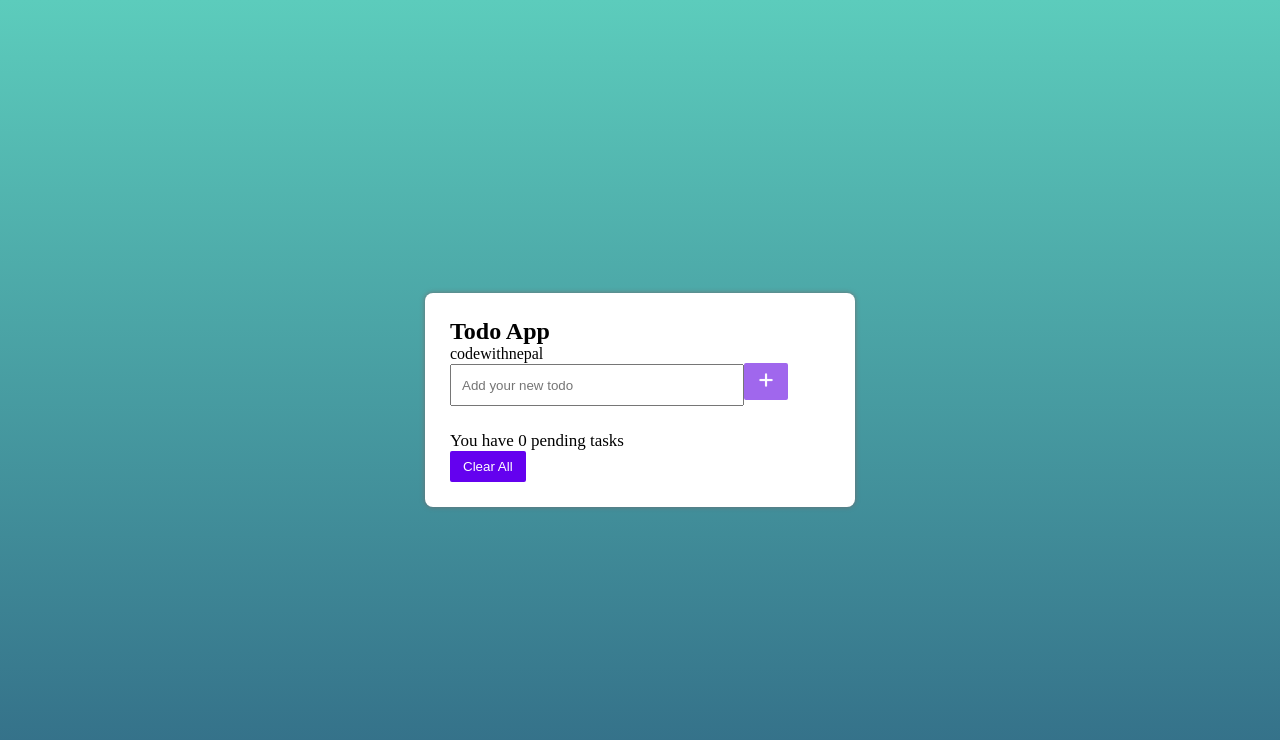
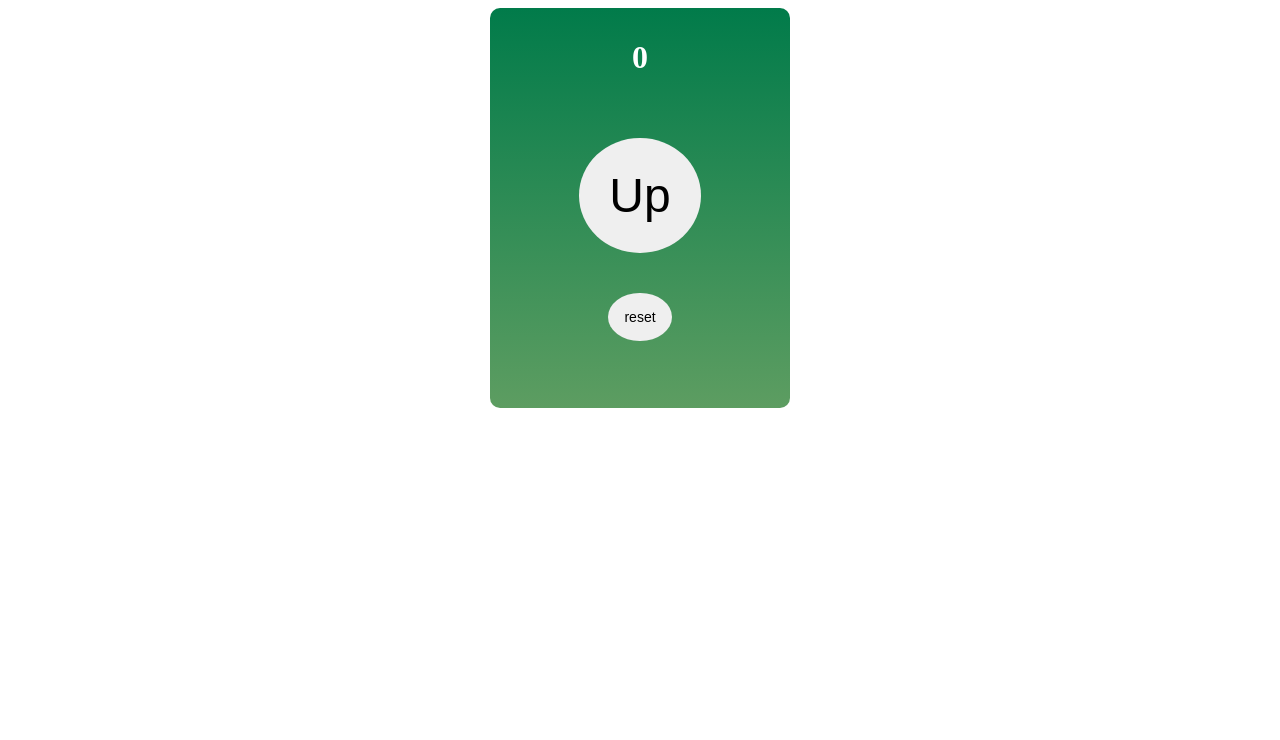
Before and after one commit to filip-ratkovic/react-course, a React (Create React App) app: page / in a window 1280 px wide. Shown: the top 740 px of the page. Built offline with nearby package versions, Linux system fonts and the light colour scheme.

Commit message:
Tasbeeh counter app

```diff
--- a/src/App.jsx
+++ b/src/App.jsx
@@ -1,12 +1,12 @@
 import React, { Component } from 'react'
-import ToDo from './Projects/ToDo/ToDo'
+import Tasbeeh from './Projects/TasbeehCounter/Tasbeeh'
 
 export default class App extends Component {
 
   render() {
     return (
       <div className="app">
-      <ToDo/>
+        <Tasbeeh/>
       </div>
     )
   }
--- /dev/null
+++ b/src/Projects/TasbeehCounter/Tasbeeh.jsx
@@ -0,0 +1,42 @@
+import React, { Component } from "react";
+import "./tasbeeh.css";
+
+export default class Tasbeeh extends Component {
+  state = {
+    counter: 0,
+  };
+
+  render() {
+    return (
+      <main className="main-container">
+        <div className="tasbeeh-cont">
+          <div className="screen-conteiner">
+            <h1>{this.state.counter}</h1>
+          </div>
+
+          <div className="click-btn-cont">
+            <button
+              className="click btn"
+              onClick={(e) => {
+                this.setState({ counter: this.state.counter + 1 });
+              }}
+            >
+              Up
+            </button>
+          </div>
+
+          <div className="reset-btn-cont">
+            <button
+              className="reset btn"
+              onClick={(e) => {
+                this.setState({ counter: 0 });
+              }}
+            >
+              reset
+            </button>
+          </div>
+        </div>
+      </main>
+    );
+  }
+}
--- /dev/null
+++ b/src/Projects/TasbeehCounter/tasbeeh.css
@@ -0,0 +1,46 @@
+.main-container {
+    width: 100%;
+    height: 100%;
+    display: flex;
+    justify-content: center;
+    align-items: center;
+}
+
+.tasbeeh-cont {
+    width: 300px;
+    height: 400px;
+    background-image: linear-gradient(180deg, #017b4a, #5d9d61);
+    color: #fff;
+    border-radius: 10px;
+    display: flex;
+    flex-direction: column;
+    align-items: center;
+}
+
+.screen-conteiner {
+    width: 100%;
+    display: flex;
+    justify-content: center;
+    margin-top: 10px;
+}
+
+.btn-container {
+    width: 100%;
+    display: flex;
+    justify-content: space-around;
+}
+
+.btn {
+    padding: 16px;
+    outline: none;
+    border:none;
+    border-radius: 50%;
+    font-size: 14px;
+    margin-top: 40px;
+    cursor: pointer;
+}
+
+.click {
+    font-size: 48px;
+    padding: 30px;
+}
```
